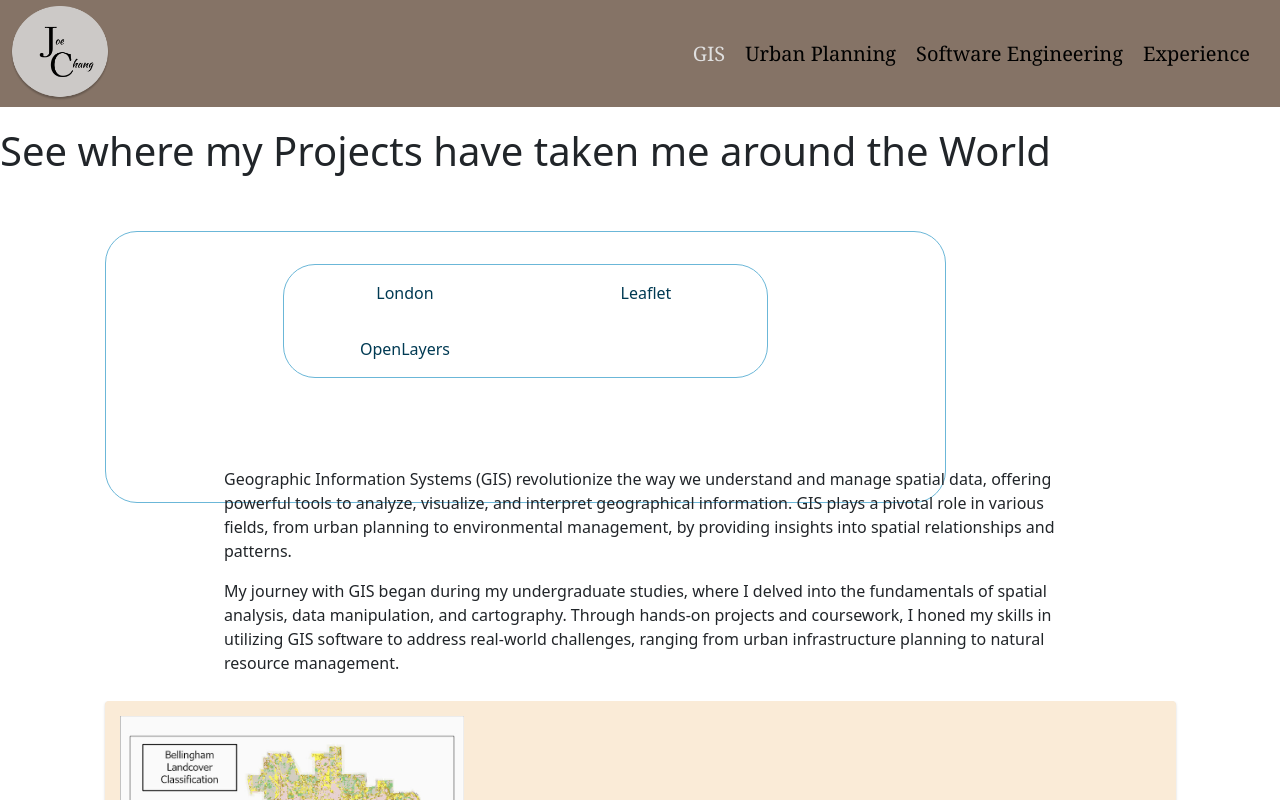
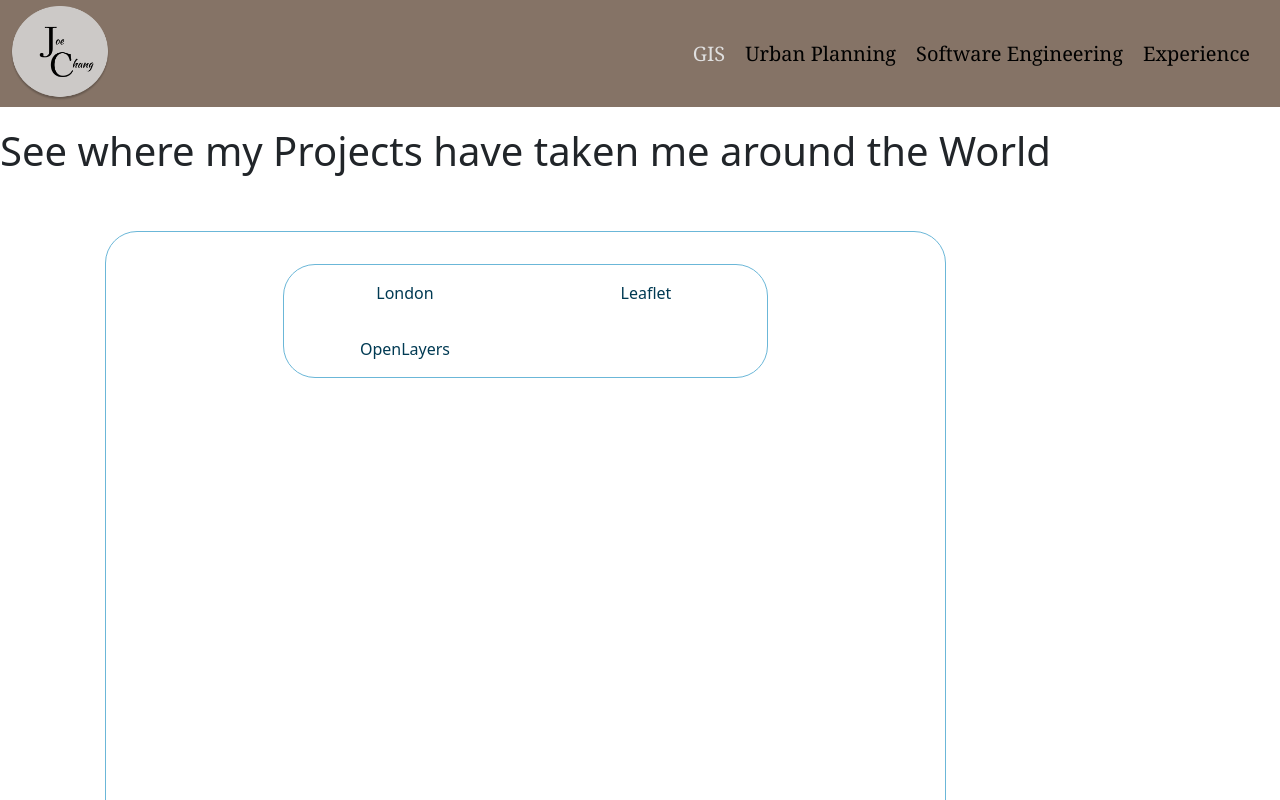
Before and after one commit to josephachang02/PortfolioApp, a React (Vite) app: page /GIS in a window 1280 px wide. Shown: the top 800 px of the page. Built offline with nearby package versions, Linux system fonts and the light colour scheme.

Commit message:
changes to gis page

```diff
--- a/src/components/ReactMap/tabs.jsx
+++ b/src/components/ReactMap/tabs.jsx
@@ -6,7 +6,7 @@ const Tabs = () => {
   const [activeTab, setActiveTab] = useState("mapbox");
 
   return (
-    <div className="Tabs">
+    <div className="Tabs" style = {{height: "100vh", }}>
       <ul className="nav">
         <TabNavItem title="London" id="London" activeTab={activeTab} setActiveTab={setActiveTab}/>
         <TabNavItem title="Leaflet" id="leaflet" activeTab={activeTab} setActiveTab={setActiveTab}/>
--- a/src/pages/GIS/index.css
+++ b/src/pages/GIS/index.css
@@ -10,7 +10,7 @@
     max-width: 100%;
     display: flex;
     flex-wrap: wrap;
-    justify-content: space-between;
+    justify-content: center;
   }
   #CardContainer {
     display: flex;
```
